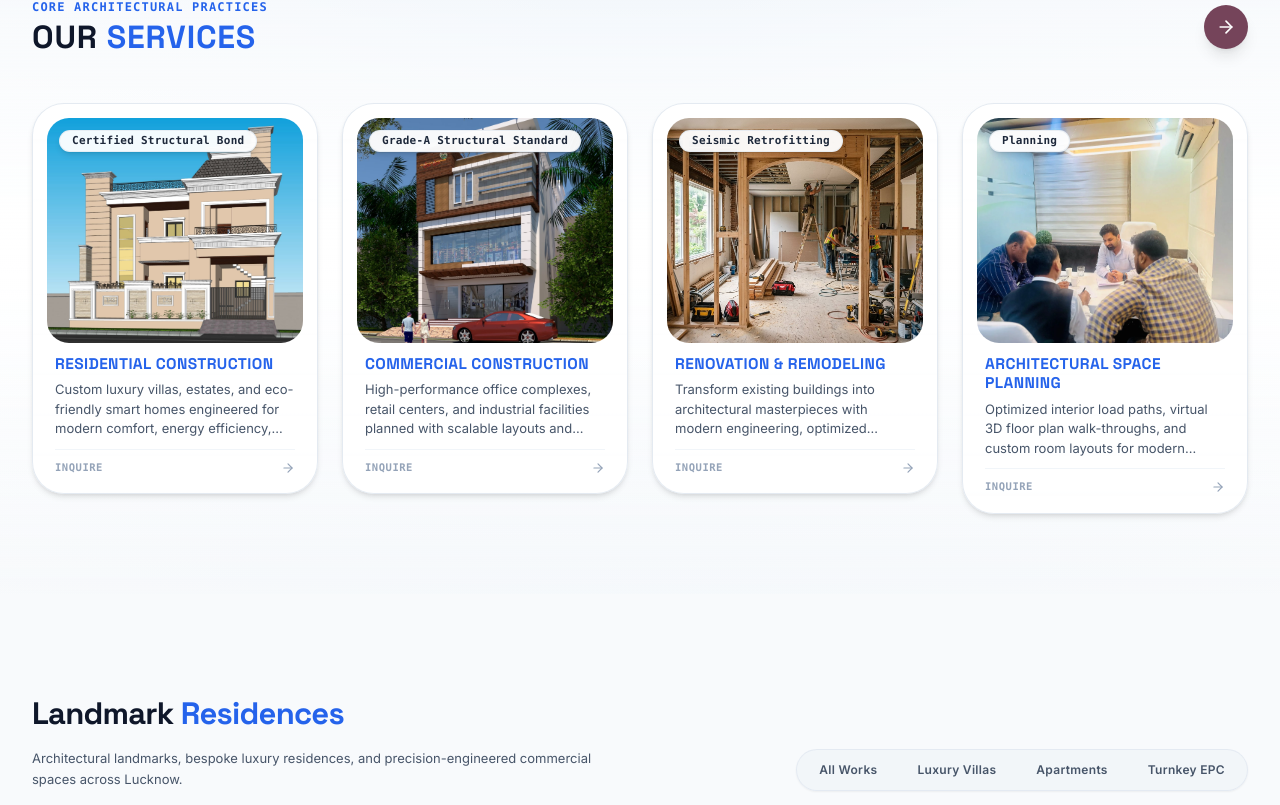
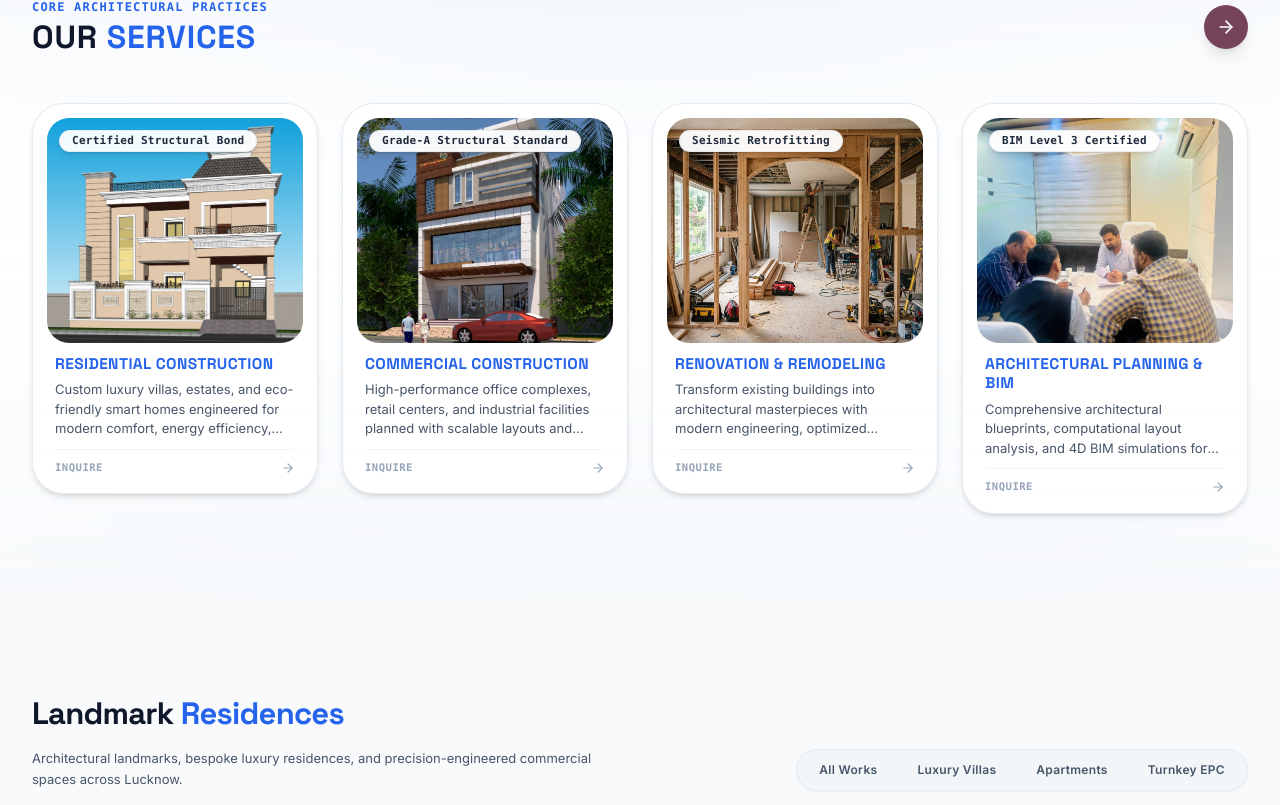
Before and after one commit to Itlcindia/ITLC-INDIA-INFRA-VISION, a React (Vite) app in the folder client/: page / in a window 1280 px wide. Shown: the part 3355-4160 px from the top of the page. Built offline with nearby package versions, Linux system fonts and the light colour scheme; no server answers.

Commit message:
feat(cms): unify services, projects, interior, news, and media dynamic sync with safe empty states

```diff
--- a/client/src/components/home/BrandPartners.jsx
+++ b/client/src/components/home/BrandPartners.jsx
@@ -157,7 +157,7 @@ export const BrandPartners = () => {
 
   // Partners array with staggered float delays for visible wave effect
   const rawList =
-    brandPartners && brandPartners.length > 0
+    Array.isArray(brandPartners)
       ? brandPartners
       : [
           { id: "tata", name: "TATA Steel", preset: "tata" },
@@ -166,6 +166,8 @@ export const BrandPartners = () => {
           { id: "jcb", name: "JCB Earthmoving", preset: "jcb" },
           { id: "ultratech", name: "UltraTech Cement", preset: "ultratech" },
         ];
+
+  if (rawList.length === 0) return null;
 
   const brandList = rawList.map((p, idx) => ({
     id: p.id || `partner-${idx}`,
--- a/client/src/components/home/InteriorExcellence.jsx
+++ b/client/src/components/home/InteriorExcellence.jsx
@@ -80,8 +80,7 @@ export const allInteriorSpaces = [
 
 export const InteriorExcellence = ({ onInquiryClick, onExploreMore }) => {
   const { interior } = useCMS();
-  // Use all curated interior spaces from CMSContext to create a continuous 3D Depth Carousel
-  const displaySpaces = interior && interior.length > 0 ? interior : allInteriorSpaces;
+  const displaySpaces = Array.isArray(interior) ? interior : allInteriorSpaces;
 
   const [activeIndex, setActiveIndex] = useState(0);
   const [isMobile, setIsMobile] = useState(false);
--- a/client/src/components/home/ProjectGallery.jsx
+++ b/client/src/components/home/ProjectGallery.jsx
@@ -172,7 +172,7 @@ export const ProjectGallery = ({
     window.open(`https://wa.me/?text=${encodeURIComponent(text)}`, "_blank");
   };
 
-  const safeProjects = Array.isArray(projects) && projects.length > 0 ? projects : initialProjects;
+  const safeProjects = Array.isArray(projects) ? projects : initialProjects;
   const filteredProjects = safeProjects.filter((p) => {
     if (filter === "all") return true;
     return p.category === filter;
--- a/client/src/components/home/ServicesSection.jsx
+++ b/client/src/components/home/ServicesSection.jsx
@@ -43,13 +43,10 @@ const DEFAULT_SERVICES = [
 ];
 
 export const ServicesSection = ({ onInquiryClick, onViewAll, dynamicServices }) => {
-  // Always guarantee exactly 4 cards on home page with Card 4 pinned and immutable
-  const displayedServices = [
-    (dynamicServices && dynamicServices[0]) || DEFAULT_SERVICES[0],
-    (dynamicServices && dynamicServices[1]) || DEFAULT_SERVICES[1],
-    (dynamicServices && dynamicServices[2]) || DEFAULT_SERVICES[2],
-    HARDLOCKED_CARD_4, // Enforced fixed position and protected image
-  ];
+  // Use live dynamic services from CMS with fallback
+  const displayedServices = Array.isArray(dynamicServices) && dynamicServices.length > 0
+    ? dynamicServices.slice(0, 4)
+    : DEFAULT_SERVICES;
 
   return (
     <section id="services" className="relative w-full py-14 sm:py-20 bg-gradient-to-b from-slate-50/60 via-white to-slate-50/40 dark:from-[#061026] dark:via-[#07132B] dark:to-[#061026] transition-colors duration-300">
@@ -86,7 +83,7 @@ export const ServicesSection = ({ onInquiryClick, onViewAll, dynamicServices })
               {/* Inner Concentric Image Capsule (Height completely preserved as requested) */}
               <div className="relative w-full aspect-[4/3] sm:h-[225px] overflow-hidden rounded-[20px] sm:rounded-[22px] bg-slate-100 dark:bg-slate-800 shrink-0">
                 <img
-                  src={srv.image}
+                  src={srv.image || "/images/services/card_residential.jpg"}
                   alt={srv.title}
                   className="w-full h-full object-cover object-center transition-transform duration-700 ease-out group-hover:scale-105"
                   loading="lazy"
@@ -94,7 +91,7 @@ export const ServicesSection = ({ onInquiryClick, onViewAll, dynamicServices })
 
                 {/* Top-Left Floating Badge Only (No Numbering) */}
                 <div className="absolute top-3 left-3 z-10 inline-flex items-center px-3 py-0.5 rounded-full bg-white/95 dark:bg-slate-900/90 shadow-md backdrop-blur-md border border-slate-200/70 dark:border-sky-400/35 text-[11px] font-semibold text-slate-800 dark:text-sky-300 font-mono tracking-wide">
-                  {srv.badge}
+                  {srv.badge || "Certified Standard"}
                 </div>
               </div>
 
@@ -104,7 +101,7 @@ export const ServicesSection = ({ onInquiryClick, onViewAll, dynamicServices })
                   {srv.title}
                 </h3>
                 <p className="text-[12.5px] sm:text-[13px] text-slate-600 dark:text-slate-300 leading-snug sm:leading-normal mt-1.5 font-sans line-clamp-3">
-                  {srv.paragraph}
+                  {srv.paragraph || srv.tagline || ""}
                 </p>
 
                 {/* Inquire Action Line: Snugly attached directly under paragraph with zero dead space */}
--- a/client/src/components/layout/Footer.jsx
+++ b/client/src/components/layout/Footer.jsx
@@ -9,7 +9,7 @@ import { soundManager } from "../../lib/sound";
 import { useCMS } from "../../context/CMSContext";
 
 export const Footer = ({ onRouteChange }) => {
-  const { homeContent } = useCMS();
+  const { homeContent, services: cmsServices = [] } = useCMS();
   const [copiedEmail, setCopiedEmail] = useState(false);
 
   const officialEmail = homeContent?.officialEmail || "info.itlcindia@gmail.com";
@@ -30,8 +30,16 @@ export const Footer = ({ onRouteChange }) => {
     }
   };
 
-  // 4 Core Architectural Services matching Home screen ServicesSection
-  const services = [
+  // Dynamic Architectural Services from CMS
+  const services = Array.isArray(cmsServices) && cmsServices.length > 0
+    ? cmsServices.slice(0, 4).map((s) => ({
+        id: s.id,
+        title: s.title,
+        icon: s.id === "residential" ? Home : s.id === "commercial" ? Building2 : s.id === "renovation" ? HardHat : Compass,
+        desc: s.tagline || s.paragraph || "Turnkey structural and architectural execution.",
+        route: "services",
+      }))
+    : [
         {
           id: "residential",
           title: "Residential Construction",
--- a/client/src/pages/ProjectsPage.jsx
+++ b/client/src/pages/ProjectsPage.jsx
@@ -4,9 +4,8 @@ import { ProjectGallery, initialProjects } from "../components/home/ProjectGalle
 import { MagneticButton } from "../components/ui/MagneticButton";
 import { BorderBeam } from "../components/ui/BorderBeam";
 
-export const ProjectsPage = ({ projects = initialProjects, onInquiryClick, initialFilter = "all" }) => {
-  const safeProjects =
-    Array.isArray(projects) && projects.length > 0 ? projects : initialProjects;
+export const ProjectsPage = ({ projects, onInquiryClick, initialFilter = "all" }) => {
+  const safeProjects = Array.isArray(projects) ? projects : initialProjects;
 
   return (
     <div className="pt-28 pb-20 px-4 sm:px-8 max-w-7xl mx-auto space-y-10 sm:space-y-12">
--- a/client/src/pages/ServicesPage.jsx
+++ b/client/src/pages/ServicesPage.jsx
@@ -19,162 +19,11 @@ import {
 import { Card3D } from "../components/ui/Card3D";
 import { BorderBeam } from "../components/ui/BorderBeam";
 import { MagneticButton } from "../components/ui/MagneticButton";
+import { useCMS } from "../context/CMSContext";
 
 export const ServicesPage = ({ onInquiryClick }) => {
-  const services = [
-    {
-      id: "residential",
-      code: "01 // RESIDENTIAL",
-      title: "Residential Construction",
-      tagline: "Turnkey luxury villas and bespoke residential estates engineered from foundation to key handover.",
-      badge: "Certified Structural Bond",
-      icon: Home,
-      image: "/images/services/card_residential.jpg",
-      paragraph:
-        "Custom luxury villas, estates, and eco-friendly smart homes engineered for modern comfort, energy efficiency, and premium longevity.",
-      specs: [
-        "FE-550D TMT rebar + M-25 Grade concrete casting",
-        "LDA / Municipal approval & sanction assistance",
-        "Laser-guided soil leveling & reinforced raft foundation",
-        "Comprehensive waterproofing and structural engineering assurance",
-      ],
-      turnaround: "8 – 14 Months Turnkey",
-      metric: "Zero Cost Overrun Guarantee",
-    },
-    {
-      id: "commercial",
-      code: "02 // COMMERCIAL",
-      title: "Commercial Construction",
-      tagline: "Grade-A corporate business landmarks, retail complexes, and high-load institutional spaces.",
-      badge: "Grade-A Structural Standard",
-      icon: Building2,
-      image: "/images/services/card_commercial.jpg",
-      paragraph:
-        "High-performance office complexes, retail centers, and industrial facilities planned with scalable layouts and robust building physics.",
-      specs: [
-        "Post-tensioned beam-free slabs for vast column-free spans",
-        "Acoustic double-glazed facade & thermal curtain walls",
-        "Integrated MEP with automated HVAC & fire suppression",
-        "IS-456 & IS-1893 seismic compliance audits with cube tests",
-      ],
-      turnaround: "Milestone-Bound EPC",
-      metric: "100% On-Time Delivery",
-    },
-    {
-      id: "renovation",
-      code: "03 // RENOVATION",
-      title: "Renovation & Remodeling",
-      tagline: "Surgical structural retrofitting, heritage revitalizations, and luxury interior overhauls.",
-      badge: "Surgical Retrofitting",
-      icon: Hammer,
-      image: "/images/services/card_renovation.jpg",
-      paragraph:
-        "Transforming historic or dated structures into contemporary spaces, adding modern utility while maintaining architectural integrity.",
-      specs: [
-        "Non-destructive carbon-fiber structural retrofitting",
-        "Load-bearing wall removal with steel lintel transfers",
-        "Italian Calacatta marble re-polishing & acoustic cladding",
-        "Full MEP rewiring, plumbing overhauls & modern insulation",
-      ],
-      turnaround: "45 – 90 Days Fast-Track",
-      metric: "Non-Destructive Execution",
-    },
-    {
-      id: "planning",
-      code: "04 // ARCHITECTURE",
-      title: "Architectural Space Planning",
-      tagline: "High-fidelity 3D BIM design, solar-path analysis, and scientific ergonomics for modern living.",
-      badge: "3D BIM & Solar Modeling",
-      icon: Compass,
-      image: "/images/services/card_planning.webp",
-      paragraph:
-        "Optimized interior load paths, virtual 3D floor plan walk-throughs, and custom room layouts for modern commercial or residential settings.",
-      specs: [
-        "Micro-millimeter Revit 3D BIM clash-detection modeling",
-        "Solar-orientation & aerodynamic cross-ventilation engineering",
-        "LDA, Municipal & RERA sanction approval drawings",
-        "Photorealistic 4K VR virtual reality walkthroughs",
-      ],
-      turnaround: "2 – 4 Weeks Delivery",
-      metric: "Micro-Millimeter Accuracy",
-    },
-    {
-      id: "civil-engineering",
-      code: "05 // CIVIL EPC",
-      title: "Turnkey Civil Site Execution",
-      tagline: "Heavy RCC framework, deep piling, and complete on-site project management.",
-      badge: "Heavy Structural Engineering",
-      icon: HardHat,
-      image: "/images/services/house_under_construction.jpeg",
-      paragraph:
-        "Comprehensive civil engineering execution managing on-site earthwork, heavy RCC structural casting, reinforcement steel inspection, and site safety protocol.",
-      specs: [
-        "Certified site engineering supervisors stationed daily",
-        "Ultrasonic testing for concrete core homogeneity",
-        "Zero-incident ISO 45001 safety guidelines enforced",
-        "Digital daily progress telemetry reports for clients",
-      ],
-      turnaround: "Contract-Scheduled Milestone",
-      metric: "Zero-Incident Site Safety",
-    },
-    {
-      id: "exterior-facade",
-      code: "06 // EXTERIOR",
-      title: "Exterior Architecture & Facade Design",
-      tagline: "Ultra-modern weather-resistant external cladding, stone accents, and geometric aesthetics.",
-      badge: "Climate-Resilient Exterior",
-      icon: Layers,
-      image: "/images/services/exterior_home_design.jpg",
-      paragraph:
-        "Bespoke exterior elevation engineering utilizing ventilated rainscreen facades, HPL panels, terracotta louvers, and weatherproof exterior coatings.",
-      specs: [
-        "High-pressure laminate (HPL) & Italian stone cladding",
-        "Architectural LED accent illumination channels",
-        "UV-resistant weatherproof thermal shielding",
-        "Custom acoustic exterior window framing systems",
-      ],
-      turnaround: "4 – 8 Weeks Execution",
-      metric: "15-Year Weather Shield",
-    },
-    {
-      id: "interior-flooring",
-      code: "07 // FIT-OUT",
-      title: "Luxury Interior Fit-Out & Flooring",
-      tagline: "Surgical hardwood installations, bespoke cabinetry, and acoustic wall panels.",
-      badge: "Artisanal Woodwork & Stone",
-      icon: Paintbrush,
-      image: "/images/services/workers_installing_flooring.jpeg",
-      paragraph:
-        "Precision craftsmanship for custom engineered hardwood floors, moisture-barrier subflooring, acoustic ceiling details, and luxury kitchen island fabrications.",
-      specs: [
-        "European Oak & Teak engineered hardwood floor leveling",
-        "German hardware fittings & Blum soft-close mechanisms",
-        "Seamless anti-fungal epoxy grout with diamond honing",
-        "Acoustic perforated wall panels for sound absorption",
-      ],
-      turnaround: "30 – 60 Days Fit-Out",
-      metric: "Artisanal Joinery Tolerance",
-    },
-    {
-      id: "corporate-workspace",
-      code: "08 // CORPORATE",
-      title: "Corporate Minimalist Workspaces",
-      tagline: "Ergonomic executive offices, boardrooms, and high-productivity corporate interiors.",
-      badge: "Acoustic Minimalist Design",
-      icon: Briefcase,
-      image: "/images/services/zindaani_corporate.jpg",
-      paragraph:
-        "Modern corporate workplace layouts crafted with clean architectural lines, open-concept collaboration zones, and smart automated environmental controls.",
-      specs: [
-        "Acoustic glass partition walls with STC 45 rating",
-        "Smart lighting sensors with automated daylight harvesting",
-        "Integrated high-speed concealed cable cable-management trays",
-        "Ergonomic executive suite furnishings and boardrooms",
-      ],
-      turnaround: "6 – 10 Weeks Handover",
-      metric: "LEED Platinum Ergonomics",
-    },
-  ];
+  const { services: cmsServices = [] } = useCMS();
+  const services = Array.isArray(cmsServices) ? cmsServices : [];
 
   return (
     <div className="pt-28 pb-20 px-4 sm:px-8 max-w-7xl mx-auto space-y-12 sm:space-y-14">
@@ -193,10 +42,33 @@ export const ServicesPage = ({ onInquiryClick }) => {
 
       {/* 2. All Services Editorial Split Grid */}
       <div className="grid grid-cols-1 lg:grid-cols-2 gap-8">
-        {services.map((srv, idx) => {
-          const IconComp = srv.icon;
+        {services.length === 0 ? (
+          <div className="col-span-full text-center py-16 px-6 rounded-3xl bg-blue-50/50 dark:bg-sky-950/20 border border-dashed border-blue-300 dark:border-sky-500/30 space-y-2">
+            <Briefcase className="w-10 h-10 text-blue-500 dark:text-sky-400 mx-auto mb-2 opacity-70" />
+            <h3 className="font-display text-lg font-bold text-slate-800 dark:text-white">
+              No Services Currently Listed
+            </h3>
+            <p className="font-mono text-xs text-slate-500 dark:text-slate-400">
+              Add structural or interior architectural services from the Admin Control Center (SERVICES).
+            </p>
+          </div>
+        ) : (
+          services.map((srv, idx) => {
+            const IconComp = srv.icon || Briefcase;
+            const srvImg = srv.image || "/images/services/card_residential.jpg";
+            const srvCode = srv.code || `0${idx + 1} // ${(srv.title || "SERVICE").split(" ")[0].toUpperCase()}`;
+            const srvTurnaround = srv.turnaround || "Turnkey Precision Delivery";
+            const srvPara = srv.paragraph || srv.tagline || "Engineered with modern building physics, structural safety, and turnkey quality.";
+            const srvSpecs = Array.isArray(srv.specs) && srv.specs.length > 0
+              ? srv.specs
+              : [
+                  "IS-456 structural compliance audit",
+                  "Site supervision & batch cube tests",
+                  "Grade-A engineering warranty",
+                ];
+
             return (
-            <div key={srv.id} className="relative group h-full">
+              <div key={srv.id || idx} className="relative group h-full">
                 <Card3D
                   maxTilt={6}
                   className="h-full !p-0 rounded-3xl overflow-hidden bg-white/95 dark:bg-gradient-to-b dark:from-[#0F224D] dark:to-[#091533] border border-slate-200/90 dark:border-sky-400/35 group-hover:border-blue-400/60 dark:group-hover:border-sky-400/60 transition-all duration-500 shadow-xl shadow-blue-900/5 dark:shadow-2xl dark:shadow-black/85 ring-1 ring-blue-100 dark:ring-sky-300/20"
@@ -207,7 +79,7 @@ export const ServicesPage = ({ onInquiryClick }) => {
                     {/* LEFT SIDE: Architectural Photograph (60% Width) */}
                     <div className="relative w-full sm:w-[58%] md:w-[60%] h-64 sm:h-auto min-h-[260px] overflow-hidden shrink-0">
                       <img
-                      src={srv.image}
+                        src={srvImg}
                         alt={srv.title}
                         className="w-full h-full object-cover object-center transition-transform duration-700 ease-out group-hover:scale-110"
                         loading="lazy"
@@ -218,13 +90,13 @@ export const ServicesPage = ({ onInquiryClick }) => {
                       {/* Top-Left Code Pill */}
                       <div className="absolute top-3.5 left-3.5 z-10 inline-flex items-center gap-1.5 px-2.5 py-0.5 rounded-full bg-slate-900/80 dark:bg-[#0A1633]/90 backdrop-blur-md border border-white/20 dark:border-sky-400/40 font-mono text-[9px] text-white dark:text-sky-400 shadow-lg">
                         <span className="w-1.5 h-1.5 rounded-full bg-sky-400 animate-pulse" />
-                      <span>{srv.code}</span>
+                        <span>{srvCode}</span>
                       </div>
 
                       {/* Bottom Turnaround Tag on Image */}
                       <div className="absolute bottom-3.5 left-3.5 z-10 hidden sm:flex items-center gap-1.5 px-2.5 py-1 rounded-full bg-slate-900/80 dark:bg-black/60 backdrop-blur-md border border-white/20 font-mono text-[9px] text-white dark:text-gray-200">
                         <Clock className="h-3 w-3 text-sky-400" />
-                      <span>{srv.turnaround}</span>
+                        <span>{srvTurnaround}</span>
                       </div>
                     </div>
 
@@ -243,13 +115,13 @@ export const ServicesPage = ({ onInquiryClick }) => {
                       {/* Paragraph */}
                       <div>
                         <p className="text-[12px] sm:text-[13px] text-slate-600 dark:text-gray-200 leading-relaxed font-sans mt-0.5 line-clamp-3">
-                        {srv.paragraph}
+                          {srvPara}
                         </p>
                       </div>
 
                       {/* Technical Scope Checklist */}
                       <ul className="space-y-1 pt-2.5 border-t border-slate-200 dark:border-sky-400/20 text-[10px] sm:text-[11px] text-slate-700 dark:text-gray-200 font-sans">
-                      {srv.specs.map((item, sIdx) => (
+                        {srvSpecs.map((item, sIdx) => (
                           <li key={sIdx} className="flex items-start gap-1.5">
                             <CheckCircle2 className="h-3.5 w-3.5 text-blue-600 dark:text-sky-400 mt-0.5 shrink-0" />
                             <span className="leading-tight text-slate-700 dark:text-gray-200">{item}</span>
@@ -272,7 +144,8 @@ export const ServicesPage = ({ onInquiryClick }) => {
                 </Card3D>
               </div>
             );
-        })}
+          })
+        )}
       </div>
 
       {/* 3. 4-Step Execution Protocol */}
```
Also changed, not shown: client/src/pages/InteriorPage.jsx (+18 -6 lines), client/src/pages/NewsPage.jsx (+19 -5 lines), client/src/pages/SiteImagesPage.jsx (+13 -1 lines). Lines whose indentation alone changed are shown as unchanged.
